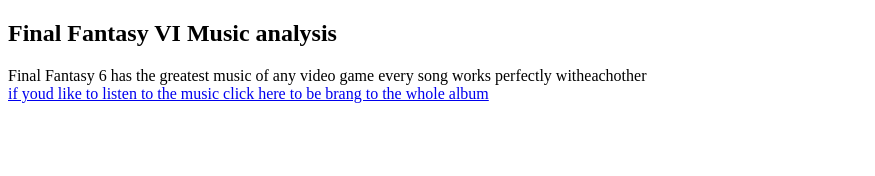
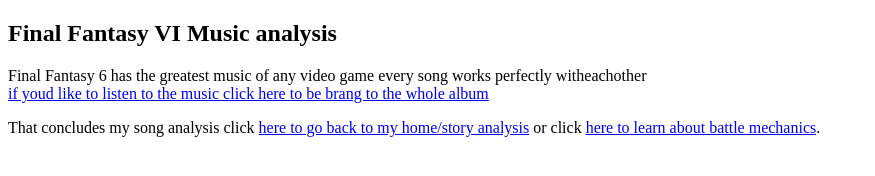
Before and after one commit to AG2Shiesty/AG2Shiesty.github.io, a plain HTML site: page Music.html in a window 1280 px wide. Shown: the whole page, without its empty margins (0-875 px from the left). Drawn offline with Linux system fonts and the light colour scheme.

Commit message:
Update Music.html

```diff
--- a/Music.html
+++ b/Music.html
@@ -11,6 +11,7 @@ This page will explain the legandary music of FF6-->
    <h2>Final Fantasy VI Music analysis </h2>
  <p>Final Fantasy 6 has the greatest music of any video game every song works perfectly witheachother<br> <a href="https://www.youtube.com/playlist?list=OLAK5uy_mKyg_pdrg6J7_wJzmBWwPk7WPFI03hED0">if youd like to listen to the music click
    here to be brang to the whole album</a></p>
+  <p>That concludes my song analysis click  <a href="index.html">here to go back to my home/story analysis</a> or click <a href="BattleMechanics.html">here to learn about battle mechanics</a>.</p>
 
 </body>
 </html>
```
